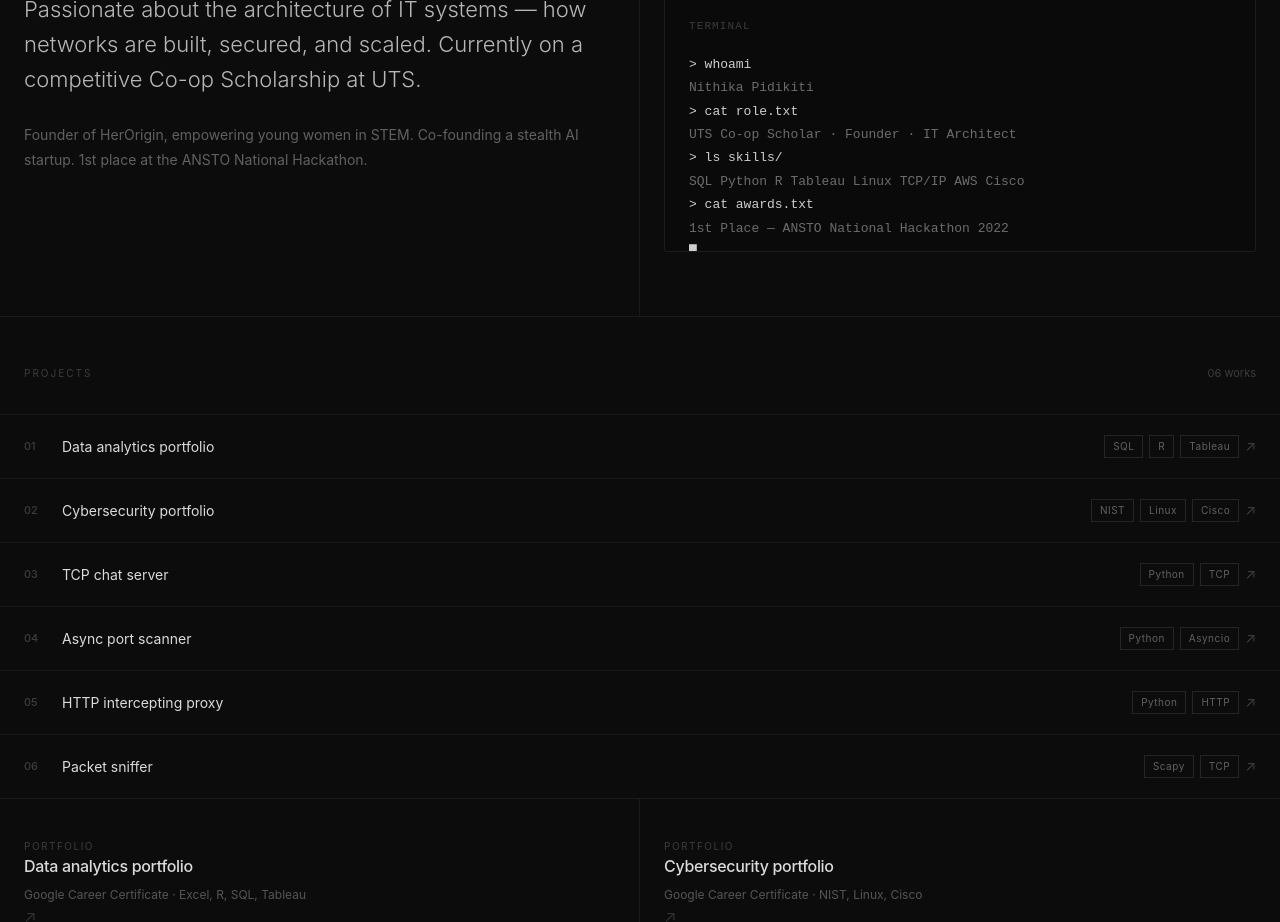
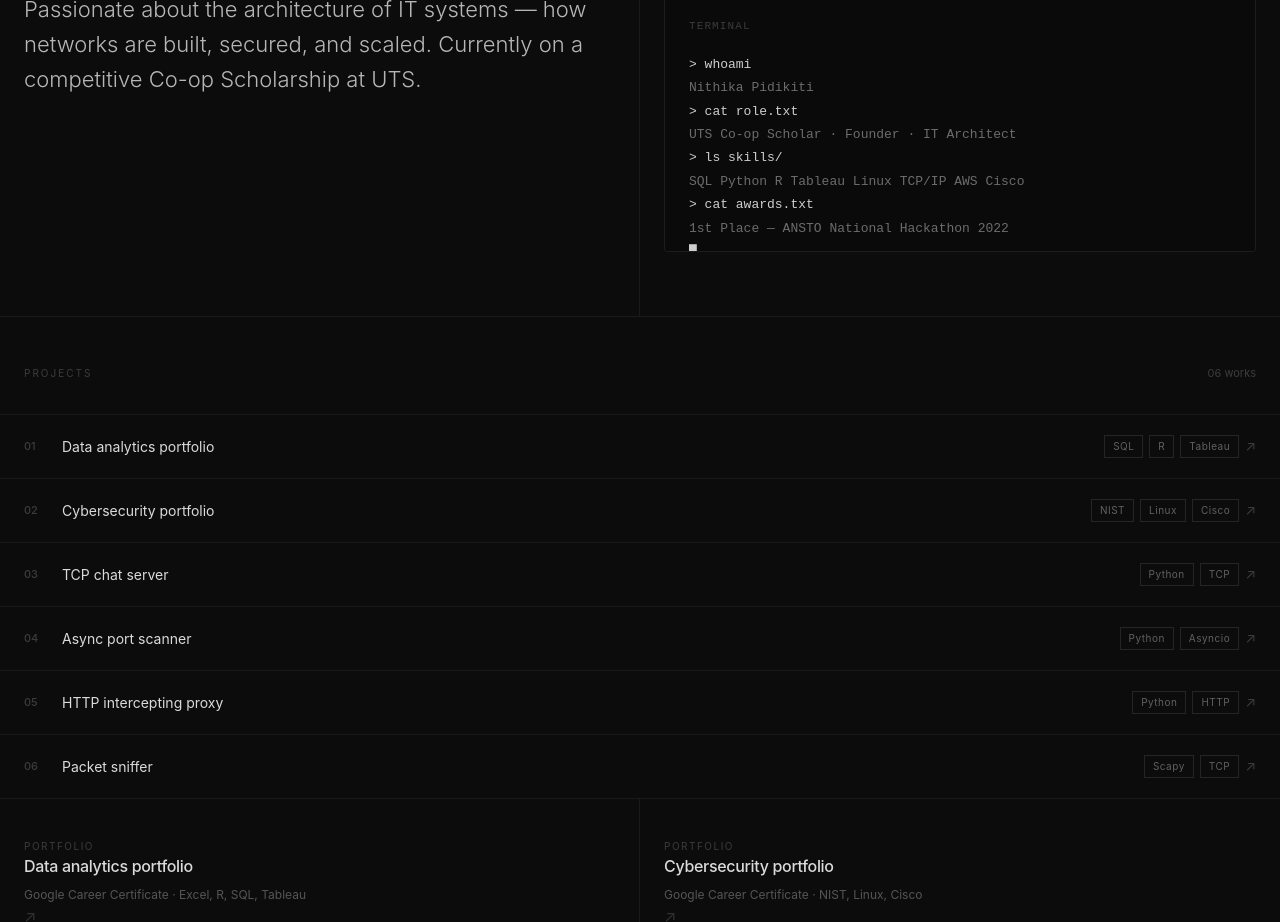
Before and after one commit to nithikapidikiti-collab/portfolio, a Next.js app: page / in a window 1280 px wide. Shown: the part 920-1842 px from the top of the page. Built offline with nearby package versions, Linux system fonts and the light colour scheme.

Commit message:
update: about section

```diff
--- a/app/page.tsx
+++ b/app/page.tsx
@@ -266,9 +266,6 @@ export default function Home() {
             <p style={{ fontSize: "clamp(16px,2vw,22px)", lineHeight: 1.6, color: "rgba(255,255,255,0.7)", fontWeight: 300, marginBottom: "1.5rem" }}>
               Passionate about the architecture of IT systems — how networks are built, secured, and scaled. Currently on a competitive Co-op Scholarship at UTS.
             </p>
-            <p style={{ fontSize: "14px", color: "rgba(255,255,255,0.35)", lineHeight: 1.8 }}>
-              Founder of HerOrigin, empowering young women in STEM. Co-founding a stealth AI startup. 1st place at the ANSTO National Hackathon.
-            </p>
           </Fade>
           <Fade style={{ padding: "4rem 1.5rem" }}>
             <p style={{ fontSize: "10px", letterSpacing: "0.2em", color: "rgba(255,255,255,0.2)", marginBottom: "2rem" }}>TERMINAL</p>
```
